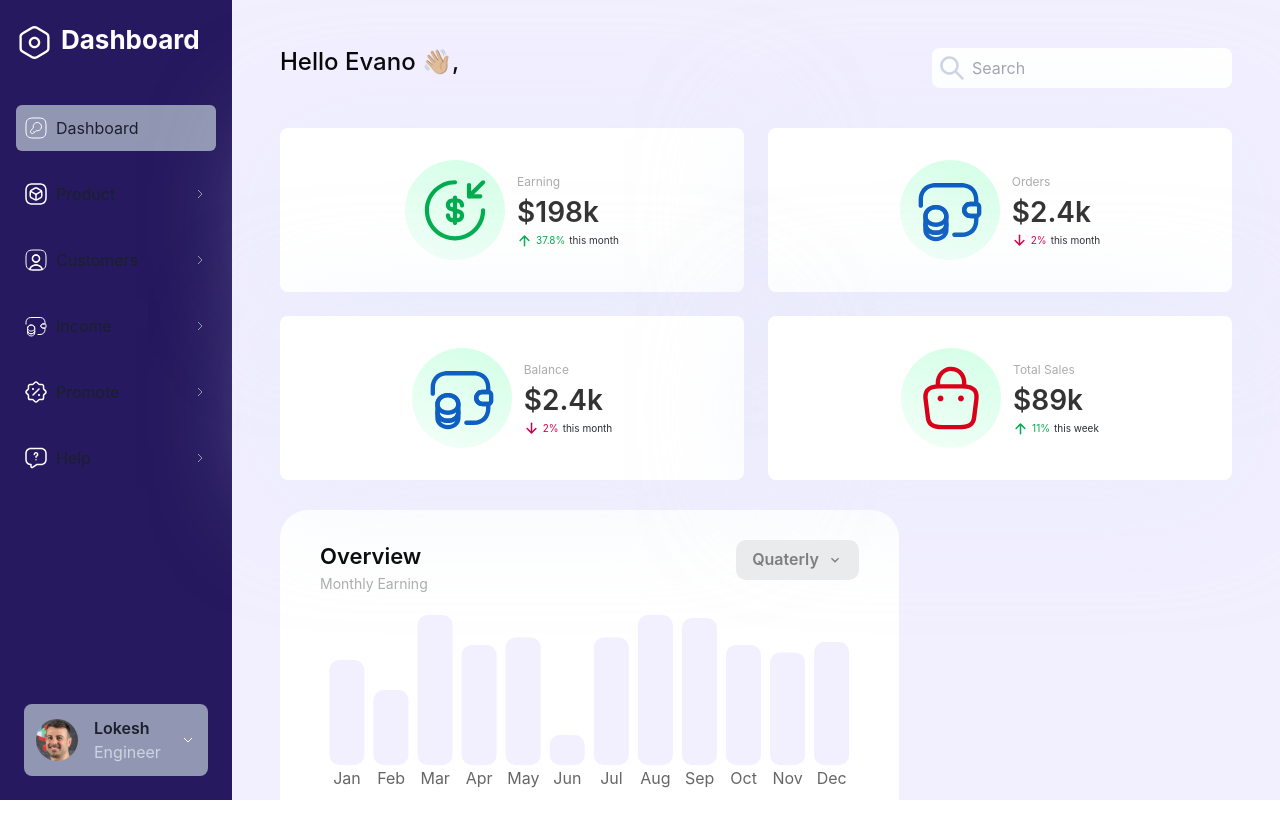
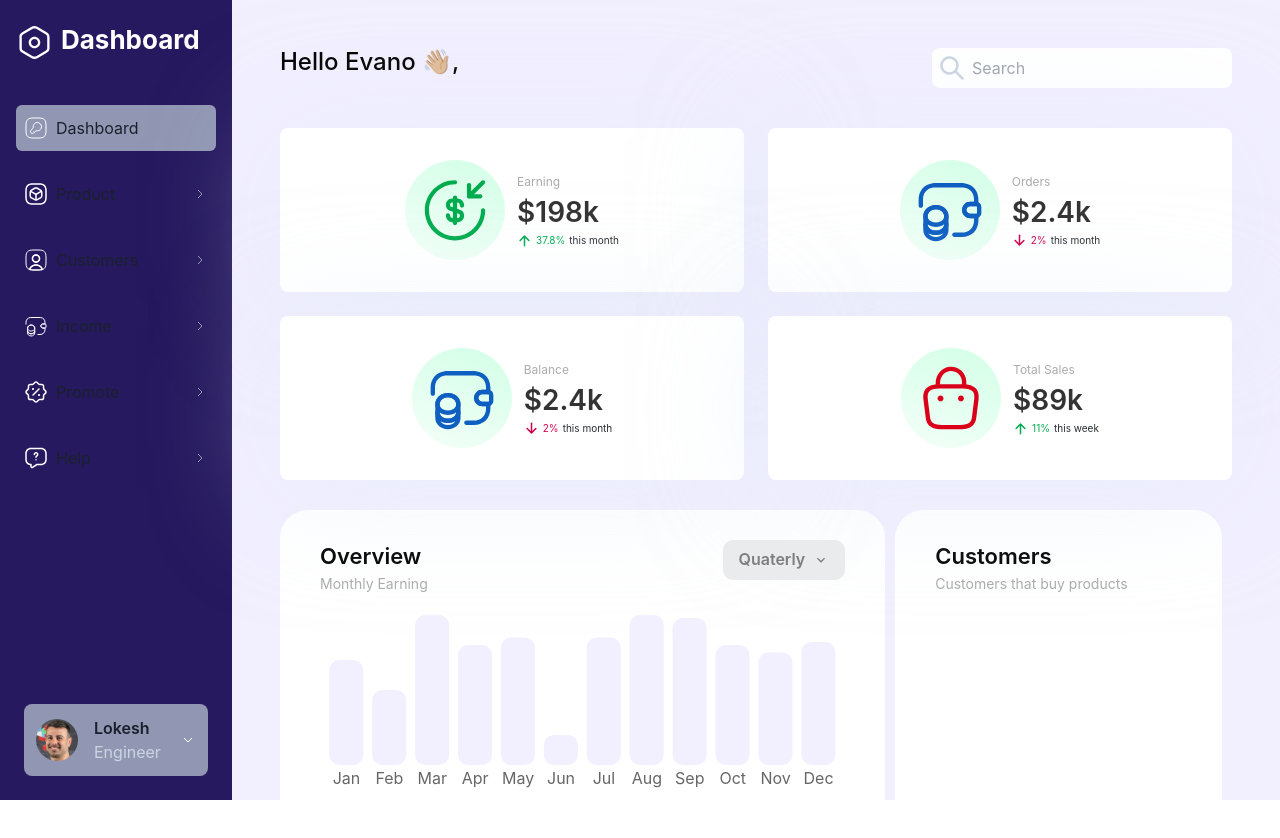
Before and after one commit to SaiBarathR/Dashboard-UI, a React (Create React App) app: page / in a window 1280 px wide. Built offline with nearby package versions, Linux system fonts and the light colour scheme.

Commit message:
updated responsiveness of bar and pie chart

```diff
--- a/src/Components/CustomBarGraph.jsx
+++ b/src/Components/CustomBarGraph.jsx
@@ -6,7 +6,7 @@ import { ChevronDownIcon } from '@chakra-ui/icons';
 export default function CustomBarGraph() {
 
   return (
-    <Box className='w-[100%] md:w-[100%] lg:w-[65%] h-[40vh]  custom-bar-graph-container flex flex-col'>
+    <Box className='w-[98%]  lg:w-[50%] xl:w-[65%] h-[40vh]  custom-bar-graph-container flex flex-col'>
       <Box className='w-full flex'>
         <Box className='flex flex-col flex-grow'>
           <Text fontSize={'22px'} fontWeight={600} color={'#000'}>
--- a/src/Components/CustomPieChart.jsx
+++ b/src/Components/CustomPieChart.jsx
@@ -1,9 +1,77 @@
+import { Box, Text } from '@chakra-ui/react'
 import React from 'react'
+// import DonutChart from "react-donut-chart";
 
 export default function CustomPieChart() {
   return (
-    <div>
-
-    </div>
+    <Box className='w-[98%] lg:w-[50%] xl:w-[35%]  h-[40vh]  custom-bar-graph-container flex flex-col '>
+      <Box className='flex flex-col flex-grow'>
+        <Text fontSize={'22px'} fontWeight={600} color={'#000'}>
+          Customers
+        </Text>
+        <Text fontSize={'14px'} color={'#ACACAC'}>
+          Customers that buy products
+        </Text>
+      </Box>
+      <Box className='w-[100%] h-[40vh] mt-4'>
+        {/* <Dougnut /> */}
+      </Box>
+    </Box>
   )
 }
+
+
+// const reactDonutChartdata = [
+//   {
+//     label: "15 % Total Retained",
+//     value: 15,
+//     color: "#FF007A"
+//   },
+//   {
+//     label: "65% Total New Customers",
+//     value: 65,
+//     color: "#4623E9"
+//   },
+//   {
+//     label: "20% Un-Categarised",
+//     value: 20,
+//     color: "#F1EFFB"
+//   },
+
+// ];
+
+// const reactDonutChartBackgroundColor = [
+//   "#FF007A",
+//   "#4623E9",
+//   "#F1EFFB",
+// ];
+
+// const reactDonutChartSelectedOffset = 0.04;
+// const reactDonutChartHandleClick = (item, toggled) => {
+//   if (toggled) {
+//     console.log(item);
+//   }
+// };
+// let reactDonutChartStrokeColor = "#FFFFFF";
+// const reactDonutChartOnMouseEnter = (item) => {
+//   let color = reactDonutChartdata.find((q) => q.label === item.label).color;
+//   reactDonutChartStrokeColor = color;
+// };
+
+// function Dougnut() {
+//   return (
+//     <div className="App">
+//       <DonutChart
+//         width={400}
+//         onMouseEnter={(item) => reactDonutChartOnMouseEnter(item)}
+//         strokeColor={reactDonutChartStrokeColor}
+//         data={reactDonutChartdata}
+//         colors={reactDonutChartBackgroundColor}
+//         selectedOffset={reactDonutChartSelectedOffset}
+//         innerRadius={0.65}
+//         onClick={(item, toggled) => reactDonutChartHandleClick(item, toggled)}
+//         legend={false}
+//       />
+//     </div>
+//   );
+// }
```
